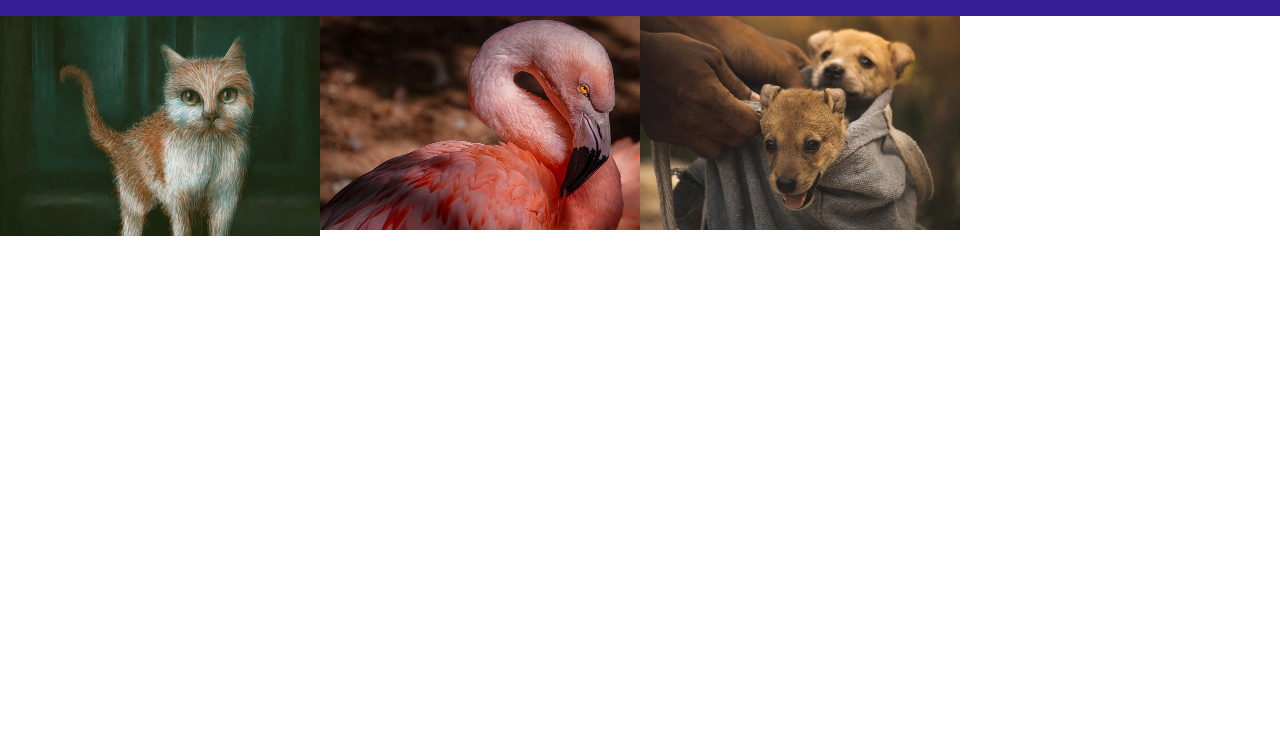
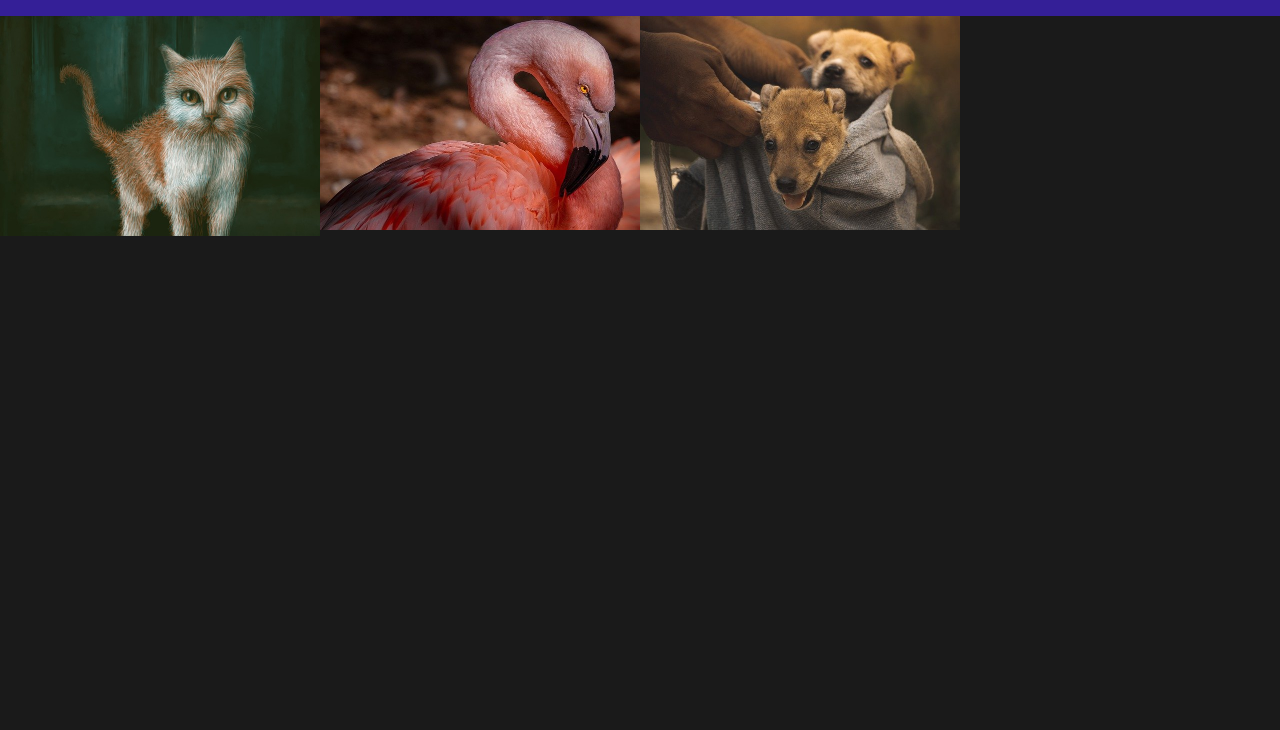
Before and after one commit to monosodrac/jquery-galeria-fotos, a plain HTML site: page index.html in a window 1280 px wide. Shown: the part 70-800 px from the top of the page. Drawn offline with nearby package versions, Linux system fonts and the light colour scheme.

Commit message:
update commit

```diff
--- a/main.css
+++ b/main.css
@@ -3,6 +3,7 @@
     padding: 0;
     box-sizing: border-box;
     font-family: 'Roboto', sans-serif;
+    background-color: rgb(26, 26, 26)
 }
 
 header {
```
